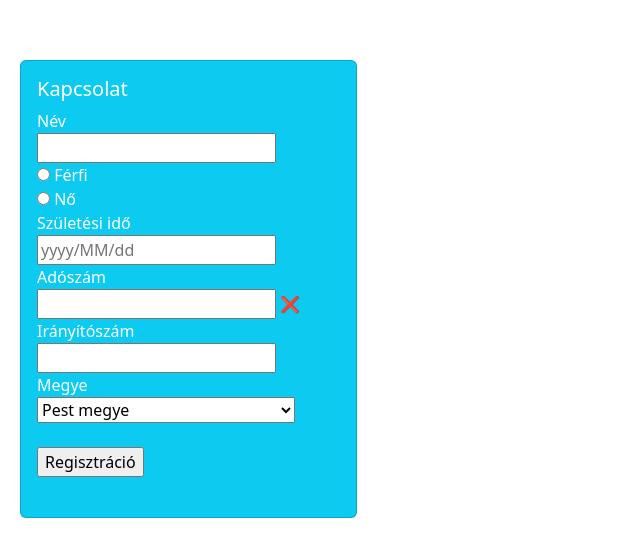
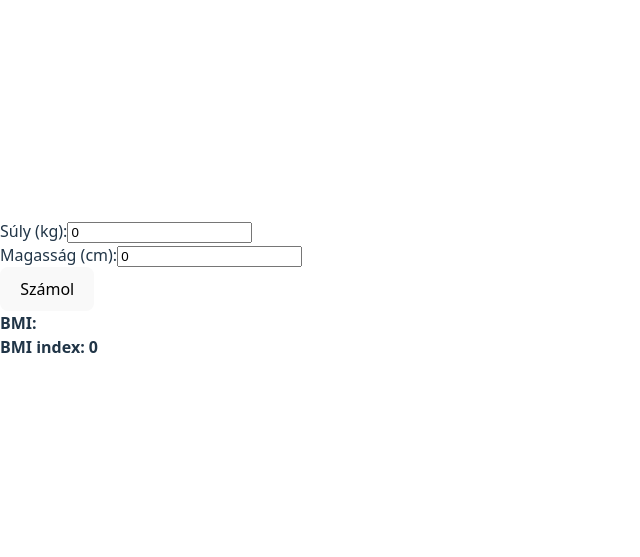
Before and after one commit to MasterfieldProject/MFREACT_26031, a React (Vite) app in the folder exercises/: page / in a window 1280 px wide. Shown: the part 111-668 px from the top of the page, without its empty margins (0-640 px from the left). Built offline with nearby package versions, Linux system fonts and the light colour scheme.

Commit message:
Add BMI calculator component with input fields and calculation logic

```diff
--- /dev/null
+++ b/exercises/src/Exercise8b.jsx
@@ -0,0 +1,56 @@
+import { useState } from 'react';
+
+export default function BMICalculator() {
+    const [weight, setWeight] = useState(0);
+    const [height, setHeight] = useState(0);
+    const [bmi, setBmi] = useState('');
+    const [bmiIndex, setBmiIndex] = useState(0);
+
+    function calcBMI() {
+        if (weight > 0 && height > 0) {
+            const heightInMeters = height / 100;
+            const bmiValue = weight / (heightInMeters ** 2);
+
+            setBmiIndex(bmiValue.toFixed(2));
+
+            let bmiLabel = '';
+
+            if (bmiValue < 18.5) {
+                bmiLabel = "Sovány";
+            }
+            if (bmiValue >= 18.5 && bmi < 24.9) {
+                bmiLabel = "Normális testsúly";
+            }
+            if (bmiValue >= 25 && bmi < 29.9) {
+                bmiLabel = "Túlsúly";
+            }
+            if (bmiValue) {
+                bmiLabel = "Elhízás";
+            }
+
+            setBmi(bmiLabel);
+        }
+    };
+
+    return (
+        <div>
+            <label>
+                Súly (kg):
+                <input type="number" value={weight} onChange={(e) => setWeight(e.target.value)} />
+            </label>
+            <br />
+            <label>
+                Magasság (cm):
+                <input type="number" value={height} onChange={(e) => setHeight(e.target.value)} />
+            </label>
+            <br />
+            <button onClick={calcBMI}>
+                Számol
+            </button>
+            <br />
+            <strong>BMI: {bmi}</strong>
+            <br />
+            <strong>BMI index: {bmiIndex}</strong>
+        </div>
+    );
+}
--- a/exercises/src/main.jsx
+++ b/exercises/src/main.jsx
@@ -2,7 +2,7 @@ import { StrictMode } from 'react'
 import { createRoot } from 'react-dom/client'
 import './index.css'
 // import App from './App.jsx'
-import App from './Exercise10.jsx'
+import App from './Exercise8b.jsx'
 import './Exercise1.js'
 
 createRoot(document.getElementById('root')).render(
```
